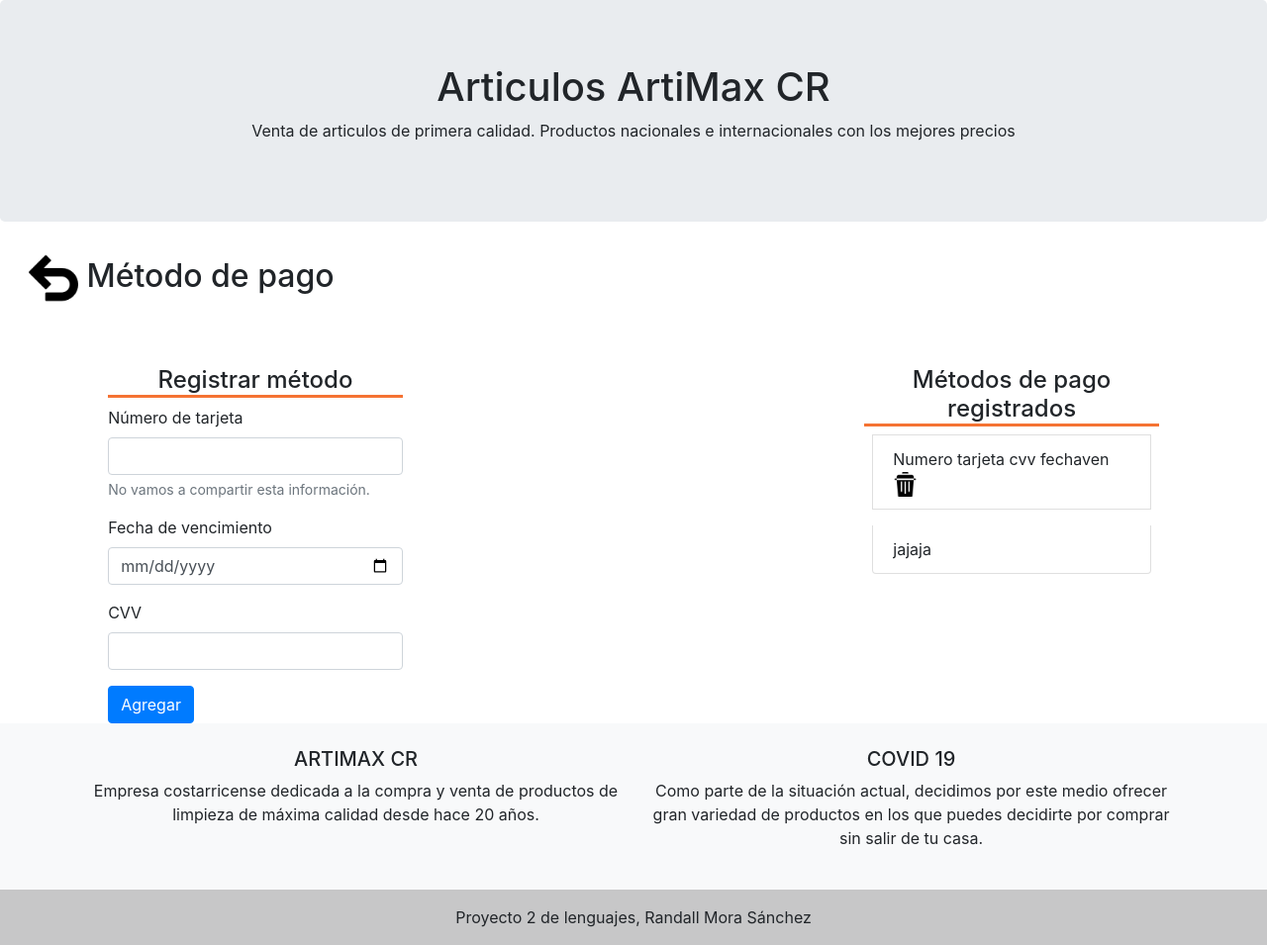
After one commit to iRaxcoder/Proyecto2_lenguajes_RandallMora, a PHP site: the page made by view/MetodoPagoView.php in a window 1280 px wide; the page is wider, and only the part inside the window is pictured. The commit adds this page. Shown: that part at 99% size. Run offline with PHP 8.4, Linux system fonts and the light colour scheme; the template is opened without the code that fills it, so the values that code supplies are empty; the visitor is signed in with stand-in values (Sample User, id 1); some libraries are stand-ins or nearby versions.

Commit message:
terminando gui metodo de pago

```diff
--- a/controller/UserController.php
+++ b/controller/UserController.php
@@ -50,4 +50,9 @@ class UserController
             echo "1";
         }
     }
+
+    public function mostrar_metodos_pago_view()
+    {
+        $this->view->show('MetodoPagoView.php', null);
+    }
 }
--- a/public/footer.php
+++ b/public/footer.php
@@ -29,8 +29,8 @@
 
                     <p>
                         Como parte de la situación actual, decidimos por este medio
-                        ofrecer gran variedad de productos en los que puedes decirte
-                        por comprar sin problema
+                        ofrecer gran variedad de productos en los que puedes decidirte
+                        por comprar sin salir de tu casa.
                     </p>
                 </div>
 
@@ -47,7 +47,10 @@
 
 
 
+    <link rel="stylesheet" href="https://stackpath.bootstrapcdn.com/bootstrap/4.3.1/css/bootstrap.min.css" integrity="sha384-ggOyR0iXCbMQv3Xipma34MD+dH/1fQ784/j6cY/iJTQUOhcWr7x9JvoRxT2MZw1T" crossorigin="anonymous">
+<script src="https://code.jquery.com/jquery-3.1.0.min.js"></script>
 
+<script src="https://cdn.jsdelivr.net/npm/bootstrap@5.0.1/dist/js/bootstrap.bundle.min.js" integrity="sha384-gtEjrD/SeCtmISkJkNUaaKMoLD0//ElJ19smozuHV6z3Iehds+3Ulb9Bn9Plx0x4" crossorigin="anonymous"></script>
     <script src="https://cdn.jsdelivr.net/npm/bootstrap@5.0.1/dist/js/bootstrap.bundle.min.js" integrity="sha384-gtEjrD/SeCtmISkJkNUaaKMoLD0//ElJ19smozuHV6z3Iehds+3Ulb9Bn9Plx0x4" crossorigin="anonymous"></script>
 </body>
 
--- /dev/null
+++ b/view/MetodoPagoView.php
@@ -0,0 +1,77 @@
+<?php
+include_once './public/header.php';
+?>
+
+<div class="row">
+
+    <h2 style="margin-bottom: 2em; margin-left:1em">
+        <a href="?controlador=User&accion=mostrar_principal_ventas"><img width="50px" src="/public/img/volver.png" alt="volver"></a>
+        Método de pago</h1>
+
+        <div class="col col-md-3 offset-md-1">
+            <h4 class="text-center" style="border-bottom: #F57333 3px solid">Registrar método</h4>
+            <form>
+                <div class="form-group">
+                    <label for="exampleInputEmail1">Número de tarjeta</label>
+                    <input type="number" min="1" class="form-control" id="numero_tarjeta" aria-describedby="numero_t">
+                    <small id="numero_t" class="form-text text-muted">No vamos a compartir esta información.</small>
+                </div>
+                <div class="form-group">
+                    <label for="fecha_vencimiento">Fecha de vencimiento</label>
+                    <input type="date" class="form-control" id="fecha_vencimiento">
+                </div>
+                <div class="form-group">
+                    <label for="cvv">CVV</label>
+                    <input type="number" min="1" class="form-control" id="cvv">
+                </div>
+                <button type="submit" class="btn btn-primary">Agregar</button>
+            </form>
+
+        </div>
+
+        <div class="col col-md-3 offset-md-4">
+
+            <ul class="list-group">
+
+                <h4 class="text-center" style="border-bottom: #F57333 3px solid">Métodos de pago registrados</h4>
+
+                <li class="list-group-item text-left mx-2" style="margin-bottom: 1em;">Numero tarjeta cvv fechaven
+                    <a href=""><img src="/public/img/borrar.png" width="25px" alt="quitar"></a>
+                </li>
+                <li style="margin-bottom: 1em;" class="list-group-item text-left mx-2">jajaja</li>
+            </ul>
+
+        </div>
+
+
+</div>
+
+
+
+<div class="row text-center">
+
+
+
+
+
+</div>
+
+
+
+
+
+
+
+
+
+
+
+
+
+
+
+
+
+<?php
+include_once './public/footer.php';
+?>
--- a/view/PrincipalVentasView.php
+++ b/view/PrincipalVentasView.php
@@ -47,6 +47,9 @@ include_once './public/header.php';
                     </li>
                     <li class="nav-item">
                         <a href="javascript:;" onclick="mostrar_favoritos();" class="nav-link">Favoritos</a>
+                    </li>
+                    <li class="nav-item">
+                        <a href="?controlador=User&accion=mostrar_metodos_pago_view" class="nav-link">Métodos de pago</a>
                     </li>
                     <li class="nav-item">
                         <a href="/index.php" class="nav-link">Cerrar sesión</a>
@@ -118,7 +121,7 @@ include_once './public/header.php';
     <aside class="text-center clear-fix col-md-3 offset-md-1 bg-light">
         <h2 style="border-bottom: red 5px solid;">Carrito</h2>
         <ul id="carritoC" class="list-group"></ul>
-        <p id="total" class="text-left">Total: <span id="Total"></span>&dollar;</p>
+        <p id="total" class="text-center">Total: <span id="Total"></span>&dollar;</p>
         <button onclick="vaciar_carrito();" id="boton-vaciar" class="btn btn-danger">Vaciar</button>
         <button type="button" class="btn btn-success" data-bs-toggle="modal" data-bs-target="#exampleModal">Verificar compra</button>
     </aside>
```
Also changed, not shown: public/img/volver.png (added).
